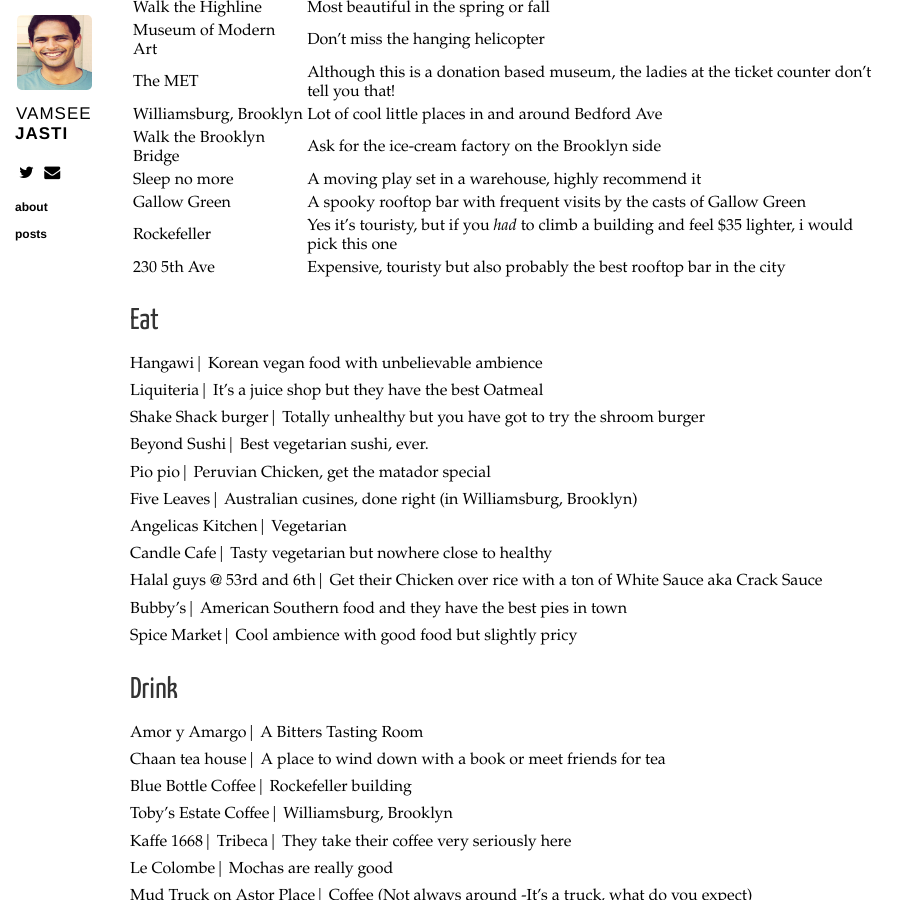
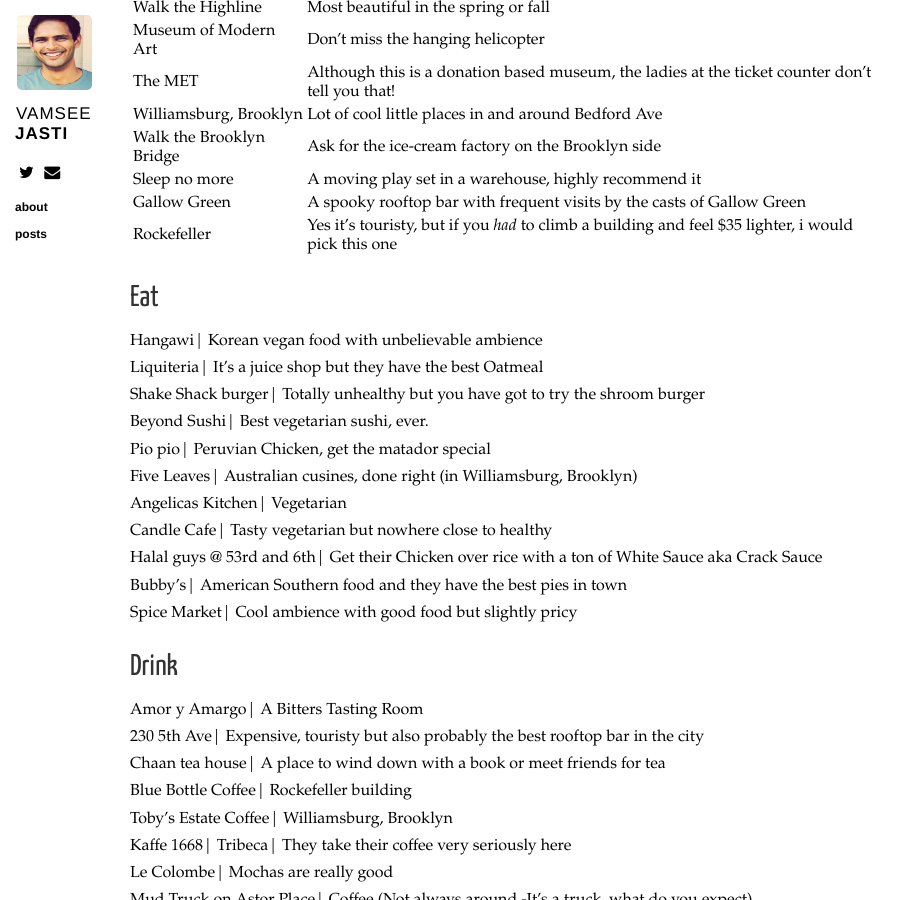
Before and after one commit to jasti/jasti.github.io, a Jekyll site: the page built from _posts/2014-03-13-ny.markdown, in a window 1280 px wide and 900 px high, scrolled down 517 px. Shown: the whole window, without its empty margins (0-917 px from the left). Built offline with Jekyll 4.4.1, drawn with Linux system fonts in a browser that asks for light colours; nearby versions of some CDN libraries; Markdown is read by kramdown in place of the engine named in the settings; comment, search, counter and statistics services are not loaded; some of the changed lines change nothing that is shown.

Commit message:
final ny post commit

```diff
--- a/_posts/2014-03-13-ny.markdown
+++ b/_posts/2014-03-13-ny.markdown
@@ -20,7 +20,7 @@
 Sleep no more| A moving play set in a warehouse, highly recommend it<br>
 Gallow Green| A spooky rooftop bar with frequent visits by the casts of Gallow Green<br>
 Rockefeller| Yes it’s touristy, but if you <i>had</i> to climb a building and feel $35 lighter, i would pick this one<br>
-230 5th Ave| Expensive, touristy but also probably the best rooftop bar in the city<br>
+
 
 <h2>Eat</h2>
 Hangawi| Korean vegan food with unbelievable ambience <br>
@@ -38,6 +38,7 @@
 
 <h2>Drink</h2>
 Amor y Amargo| A Bitters Tasting Room<br>
+230 5th Ave| Expensive, touristy but also probably the best rooftop bar in the city<br>
 Chaan tea house| A place to wind down with a book or meet friends for tea<br>
 Blue Bottle Coffee| Rockefeller building<br>
 Toby's Estate Coffee| Williamsburg, Brooklyn<br>
```
